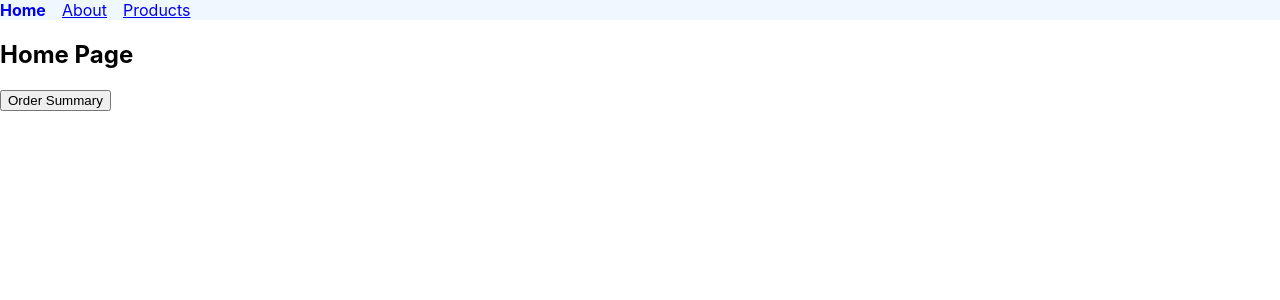
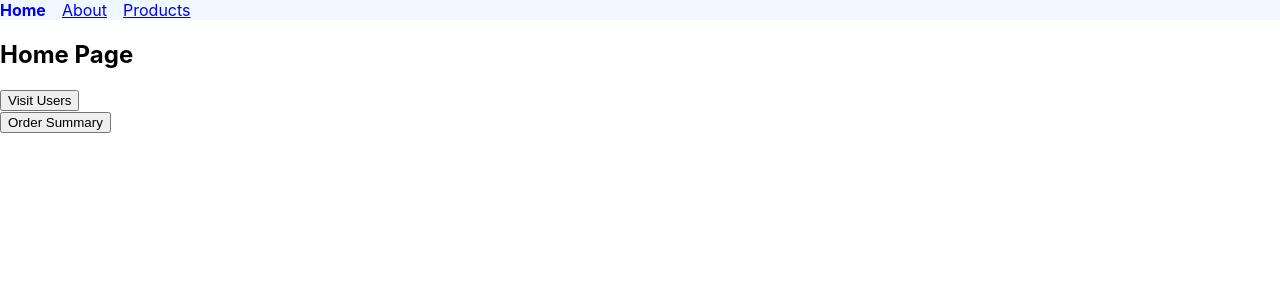
Before and after one commit to deniselupe/router-project, a React (Create React App) app: page / in a window 1280 px wide. Shown: the top 300 px of the page. Built offline with nearby package versions, Linux system fonts and the light colour scheme.

Commit message:
feat: add button to visit users

```diff
--- a/src/components/Home.jsx
+++ b/src/components/Home.jsx
@@ -9,6 +9,7 @@ const Home = () => {
   return (
     <div>
       <h2>Home Page</h2>
+      <button type="button" onClick={() => navigate('/users')}>Visit Users</button><br />
       <button type="button" onClick={() => navigate('/order-summary')}>Order Summary</button>
     </div>
   );
```
